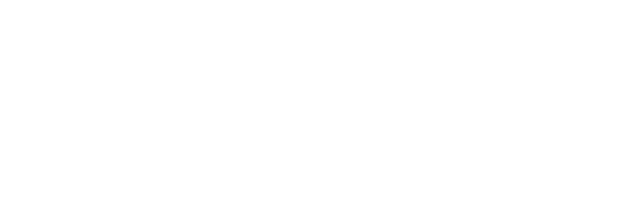
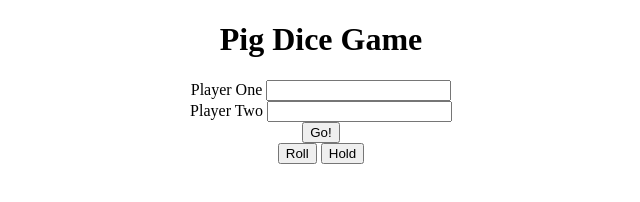
Before and after one commit to KeishaMarie/pig-dice, a plain HTML site: page index.html in a window 1280 px wide. Shown: the whole page, without its empty margins (319-959 px from the left). Drawn offline with Linux system fonts and the light colour scheme.

Commit message:
Update TDD with Test4 if else
Co-authored-by: Najma Abdi <anajmabdi@gmail.com>
Co-authored-by: Athea DeLing <almdeling@gmail.com>

```diff
--- a/css/styles.css
+++ b/css/styles.css
@@ -0,0 +1,3 @@
+body {
+  text-align: center;
+}
--- a/index.html
+++ b/index.html
@@ -6,6 +6,16 @@
   <title>Pig Dice Game</title>
 </head>
 <body>
+  <h1>Pig Dice Game</h1>
+  <form>
+  <label for= "playerOne">Player One</label>
+  <input type="text" class="form-control" id="playerOne" name="playerOne"><br>
+  <label for= "playerTwo">Player Two</label>
+  <input type="text" class="form-control" id="playerTwo" name="playerTwo"><br>
 
+  <button type="submit" class="btn">Go!</button>
+  </form>
+  <button type="click" class="btn">Roll</button>
+  <button type="click" class="btn">Hold</button>
 </body>
 </html>
```
Also changed, not shown: 1 other file.
